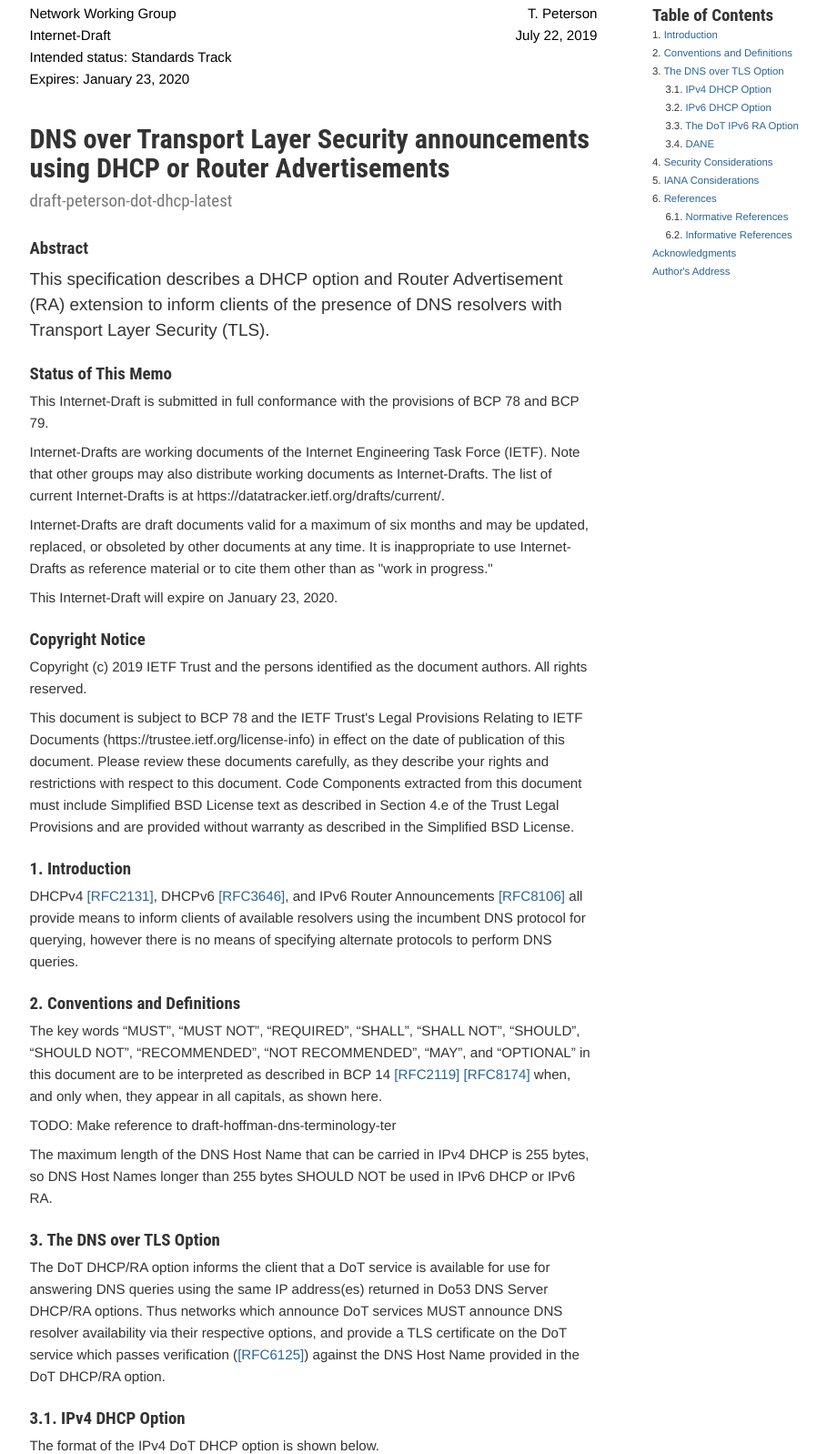
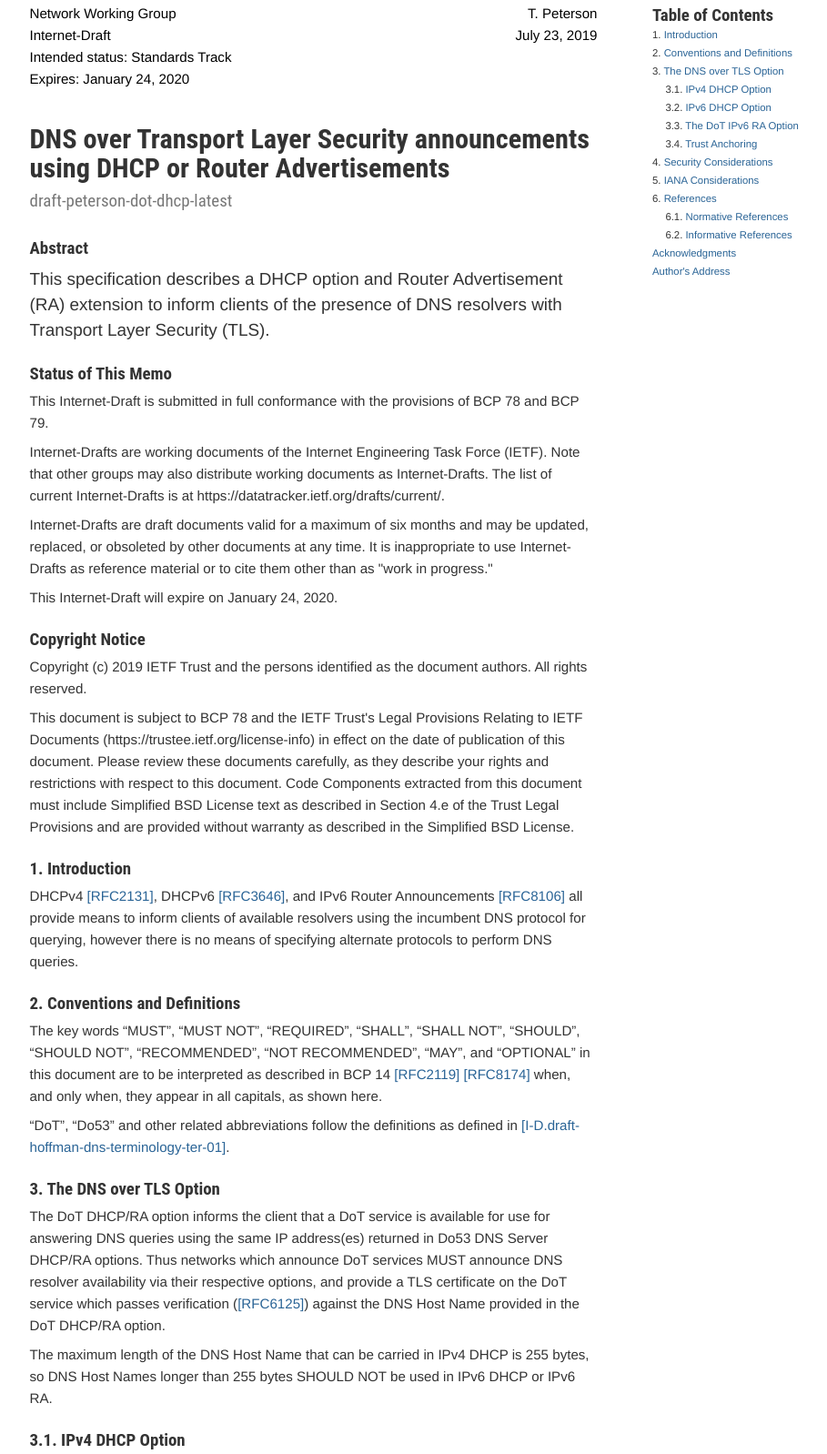
Before and after one commit to thpts/draft-peterson-dot-dhcp, a plain HTML site: page draft-peterson-dot-dhcp.html in a window 1280 px wide. Shown: the part 72-1670 px from the top of the page at 91% size, without its empty margins (123-1032 px from the left). Drawn offline with Linux system fonts and the light colour scheme.

Commit message:
Script updating gh-pages from 56f19d9. [ci skip]

```diff
--- a/draft-peterson-dot-dhcp.html
+++ b/draft-peterson-dot-dhcp.html
@@ -288,7 +288,7 @@ ul.toc li {
 <link href="#rfc.section.3.1" rel="Chapter" title="3.1 IPv4 DHCP Option">
 <link href="#rfc.section.3.2" rel="Chapter" title="3.2 IPv6 DHCP Option">
 <link href="#rfc.section.3.3" rel="Chapter" title="3.3 The DoT IPv6 RA Option">
-<link href="#rfc.section.3.4" rel="Chapter" title="3.4 DANE">
+<link href="#rfc.section.3.4" rel="Chapter" title="3.4 Trust Anchoring">
 <link href="#rfc.section.4" rel="Chapter" title="4 Security Considerations">
 <link href="#rfc.section.5" rel="Chapter" title="5 IANA Considerations">
 <link href="#rfc.references" rel="Chapter" title="6 References">
@@ -303,7 +303,7 @@ ul.toc li {
 
   <meta name="dct.creator" content="Peterson, T." />
   <meta name="dct.identifier" content="urn:ietf:id:draft-peterson-dot-dhcp-latest" />
-  <meta name="dct.issued" scheme="ISO8601" content="2019-22" />
+  <meta name="dct.issued" scheme="ISO8601" content="2019-23" />
   <meta name="dct.abstract" content="This specification describes a DHCP option and Router Advertisement (RA) extension to inform clients of the presence of DNS resolvers with Transport Layer Security (TLS)." />
   <meta name="description" content="This specification describes a DHCP option and Router Advertisement (RA) extension to inform clients of the presence of DNS resolvers with Transport Layer Security (TLS)." />
 
@@ -320,14 +320,14 @@ ul.toc li {
 </tr>
 <tr>
 <td class="left">Internet-Draft</td>
-<td class="right">July 22, 2019</td>
+<td class="right">July 23, 2019</td>
 </tr>
 <tr>
 <td class="left">Intended status: Standards Track</td>
 <td class="right"></td>
 </tr>
 <tr>
-<td class="left">Expires: January 23, 2020</td>
+<td class="left">Expires: January 24, 2020</td>
 <td class="right"></td>
 </tr>
 
@@ -344,7 +344,7 @@ ul.toc li {
 <p>This Internet-Draft is submitted in full conformance with the provisions of BCP 78 and BCP 79.</p>
 <p>Internet-Drafts are working documents of the Internet Engineering Task Force (IETF).  Note that other groups may also distribute working documents as Internet-Drafts.  The list of current Internet-Drafts is at https://datatracker.ietf.org/drafts/current/.</p>
 <p>Internet-Drafts are draft documents valid for a maximum of six months and may be updated, replaced, or obsoleted by other documents at any time.  It is inappropriate to use Internet-Drafts as reference material or to cite them other than as "work in progress."</p>
-<p>This Internet-Draft will expire on January 23, 2020.</p>
+<p>This Internet-Draft will expire on January 24, 2020.</p>
 <h1 id="rfc.copyrightnotice"><a href="#rfc.copyrightnotice">Copyright Notice</a></h1>
 <p>Copyright (c) 2019 IETF Trust and the persons identified as the document authors.  All rights reserved.</p>
 <p>This document is subject to BCP 78 and the IETF Trust's Legal Provisions Relating to IETF Documents (https://trustee.ietf.org/license-info) in effect on the date of publication of this document.  Please review these documents carefully, as they describe your rights and restrictions with respect to this document.  Code Components extracted from this document must include Simplified BSD License text as described in Section 4.e of the Trust Legal Provisions and are provided without warranty as described in the Simplified BSD License.</p>
@@ -366,7 +366,7 @@ ul.toc li {
 </li>
 <li>3.3.   <a href="#rfc.section.3.3">The DoT IPv6 RA Option</a>
 </li>
-<li>3.4.   <a href="#rfc.section.3.4">DANE</a>
+<li>3.4.   <a href="#rfc.section.3.4">Trust Anchoring</a>
 </li>
 </ul><li>4.   <a href="#rfc.section.4">Security Considerations</a>
 </li>
@@ -394,12 +394,12 @@ ul.toc li {
 <a href="#rfc.section.2">2.</a> <a href="#conventions-and-definitions" id="conventions-and-definitions">Conventions and Definitions</a>
 </h1>
 <p id="rfc.section.2.p.1">The key words &#8220;MUST&#8221;, &#8220;MUST NOT&#8221;, &#8220;REQUIRED&#8221;, &#8220;SHALL&#8221;, &#8220;SHALL NOT&#8221;, &#8220;SHOULD&#8221;, &#8220;SHOULD NOT&#8221;, &#8220;RECOMMENDED&#8221;, &#8220;NOT RECOMMENDED&#8221;, &#8220;MAY&#8221;, and &#8220;OPTIONAL&#8221; in this document are to be interpreted as described in BCP 14 <a href="#RFC2119" class="xref">[RFC2119]</a> <a href="#RFC8174" class="xref">[RFC8174]</a> when, and only when, they appear in all capitals, as shown here.</p>
-<p id="rfc.section.2.p.2">TODO: Make reference to draft-hoffman-dns-terminology-ter</p>
-<p id="rfc.section.2.p.3">The maximum length of the DNS Host Name that can be carried in IPv4 DHCP is 255 bytes, so DNS Host Names longer than 255 bytes SHOULD NOT be used in IPv6 DHCP or IPv6 RA.</p>
+<p id="rfc.section.2.p.2">&#8220;DoT&#8221;, &#8220;Do53&#8221; and other related abbreviations follow the definitions as defined in <a href="#I-D.draft-hoffman-dns-terminology-ter-01" class="xref">[I-D.draft-hoffman-dns-terminology-ter-01]</a>.</p>
 <h1 id="rfc.section.3">
 <a href="#rfc.section.3">3.</a> <a href="#the-dns-over-tls-option" id="the-dns-over-tls-option">The DNS over TLS Option</a>
 </h1>
 <p id="rfc.section.3.p.1">The DoT DHCP/RA option informs the client that a DoT service is available for use for answering DNS queries using the same IP address(es) returned in Do53 DNS Server DHCP/RA options. Thus networks which announce DoT services MUST announce DNS resolver availability via their respective options, and provide a TLS certificate on the DoT service which passes verification (<a href="#RFC6125" class="xref">[RFC6125]</a>) against the DNS Host Name provided in the DoT DHCP/RA option.</p>
+<p id="rfc.section.3.p.2">The maximum length of the DNS Host Name that can be carried in IPv4 DHCP is 255 bytes, so DNS Host Names longer than 255 bytes SHOULD NOT be used in IPv6 DHCP or IPv6 RA.</p>
 <h1 id="rfc.section.3.1">
 <a href="#rfc.section.3.1">3.1.</a> <a href="#ipv4-dhcp-option" id="ipv4-dhcp-option">IPv4 DHCP Option</a>
 </h1>
@@ -476,7 +476,7 @@ ul.toc li {
 <dd style="margin-left: 8">The DNS Host Name</dd>
 </dl>
 <h1 id="rfc.section.3.4">
-<a href="#rfc.section.3.4">3.4.</a> <a href="#dane" id="dane">DANE</a>
+<a href="#rfc.section.3.4">3.4.</a> <a href="#trust-anchoring" id="trust-anchoring">Trust Anchoring</a>
 </h1>
 <p id="rfc.section.3.4.p.1">TODO: Put in considerations for using DANE and/or existing certificate authorities for trust anchoring.</p>
 <h1 id="rfc.section.4">
@@ -495,6 +495,11 @@ ul.toc li {
 <h1 id="rfc.references.1">
 <a href="#rfc.references.1">6.1.</a> Normative References</h1>
 <table><tbody>
+<tr>
+<td class="reference"><b id="I-D.draft-hoffman-dns-terminology-ter-01">[I-D.draft-hoffman-dns-terminology-ter-01]</b></td>
+<td class="top">
+<a>Hoffman, P.</a>, "<a href="https://tools.ietf.org/html/draft-hoffman-dns-terminology-ter-01">Terminology for DNS Transports and Location</a>", Internet-Draft draft-hoffman-dns-terminology-ter-01, April 2019.</td>
+</tr>
 <tr>
 <td class="reference"><b id="RFC2119">[RFC2119]</b></td>
 <td class="top">
```
Also changed, not shown: draft-peterson-dot-dhcp.txt.
